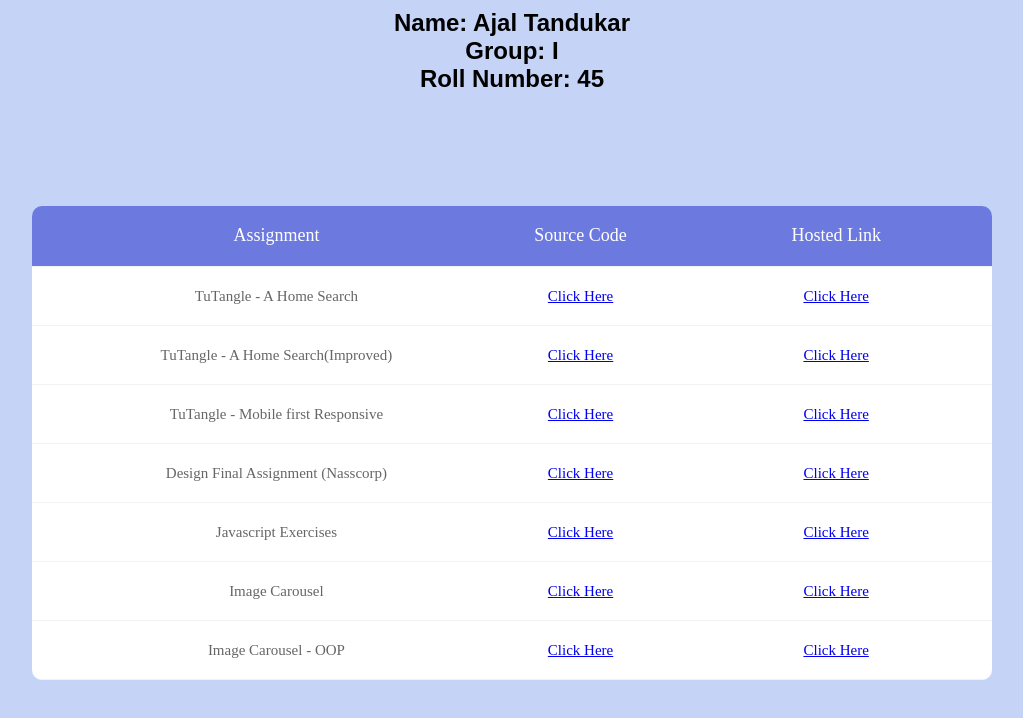
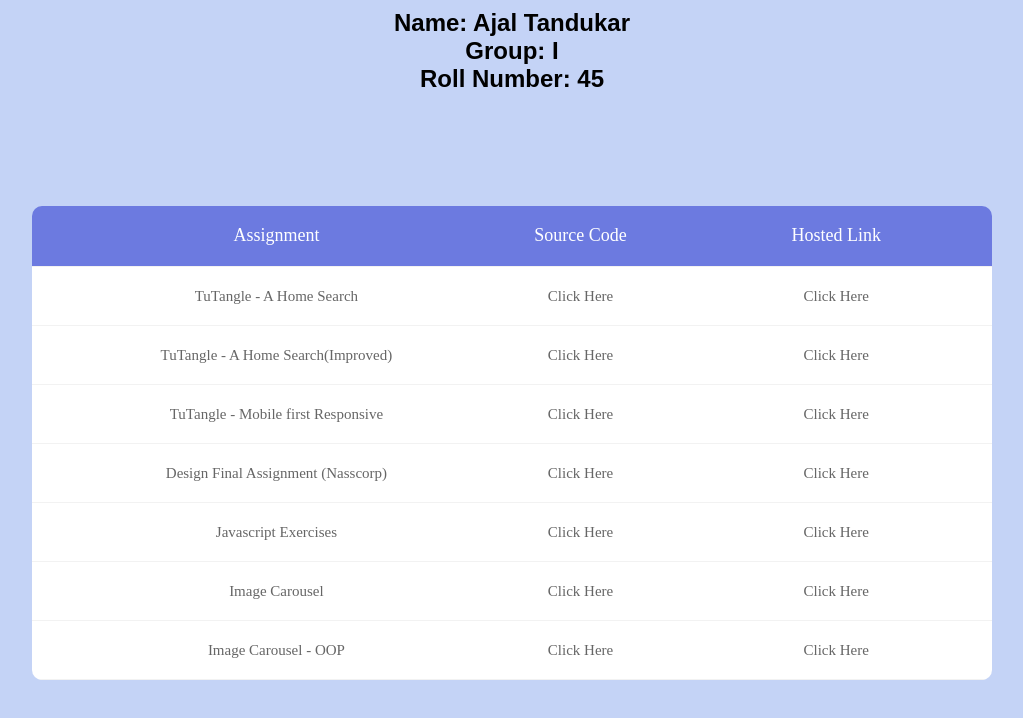
Before and after one commit to ajaltand/Assignment1, a plain HTML site: page index.html in a window 1280 px wide. Shown: the part 58-776 px from the top of the page, without its empty margins (128-1151 px from the left). Drawn offline with Linux system fonts and the light colour scheme; a web font is replaced by a local one.

```diff
--- a/style.css
+++ b/style.css
@@ -23,7 +23,9 @@ a{
     transition:all .4s;
     -webkit-transition:all .4s;
     -o-transition:all .4s;
-    -moz-transition:all .4s
+    -moz-transition:all .4s;
+    text-decoration:none;
+    color:#666;
 }
 a:focus{
     outline:none!important
```
